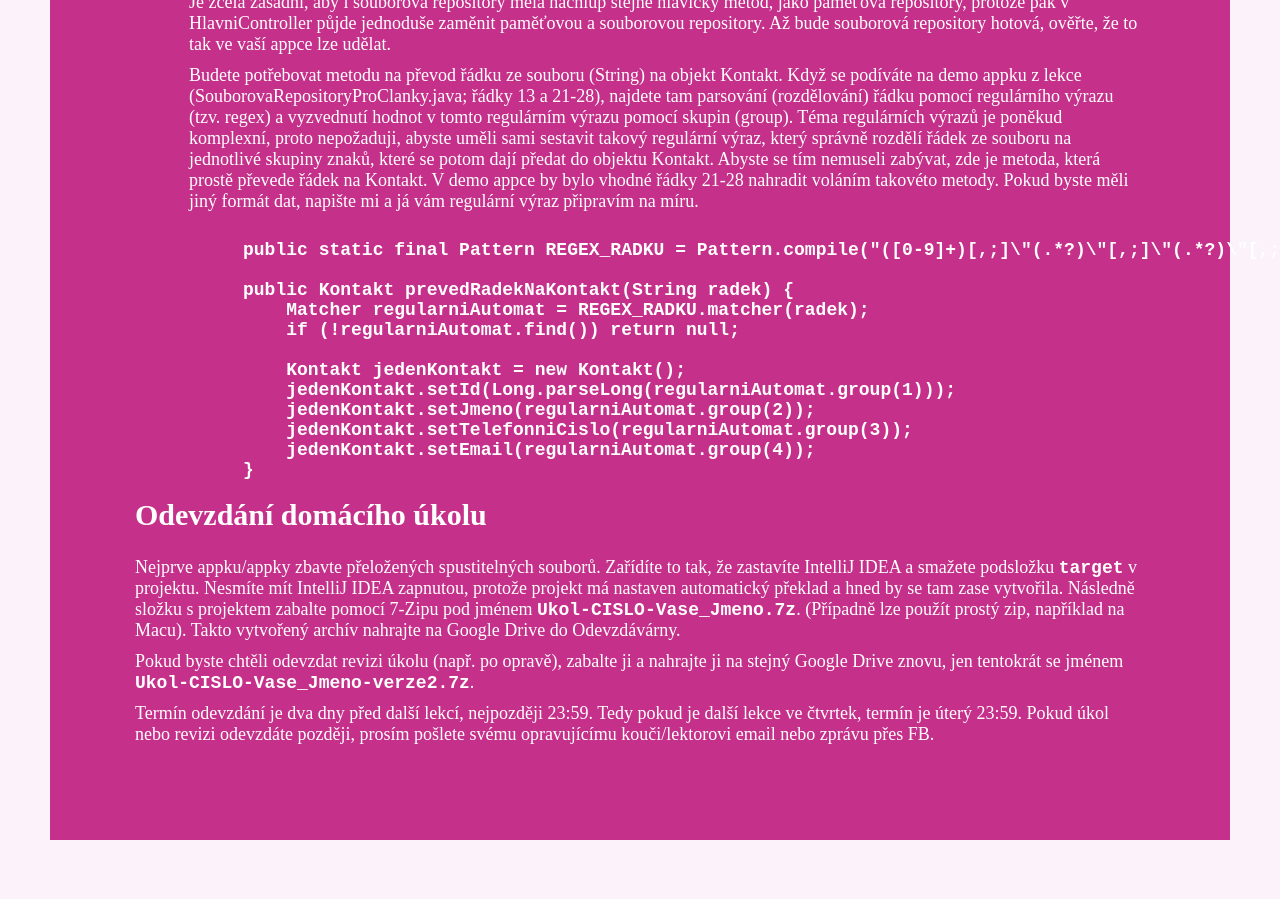
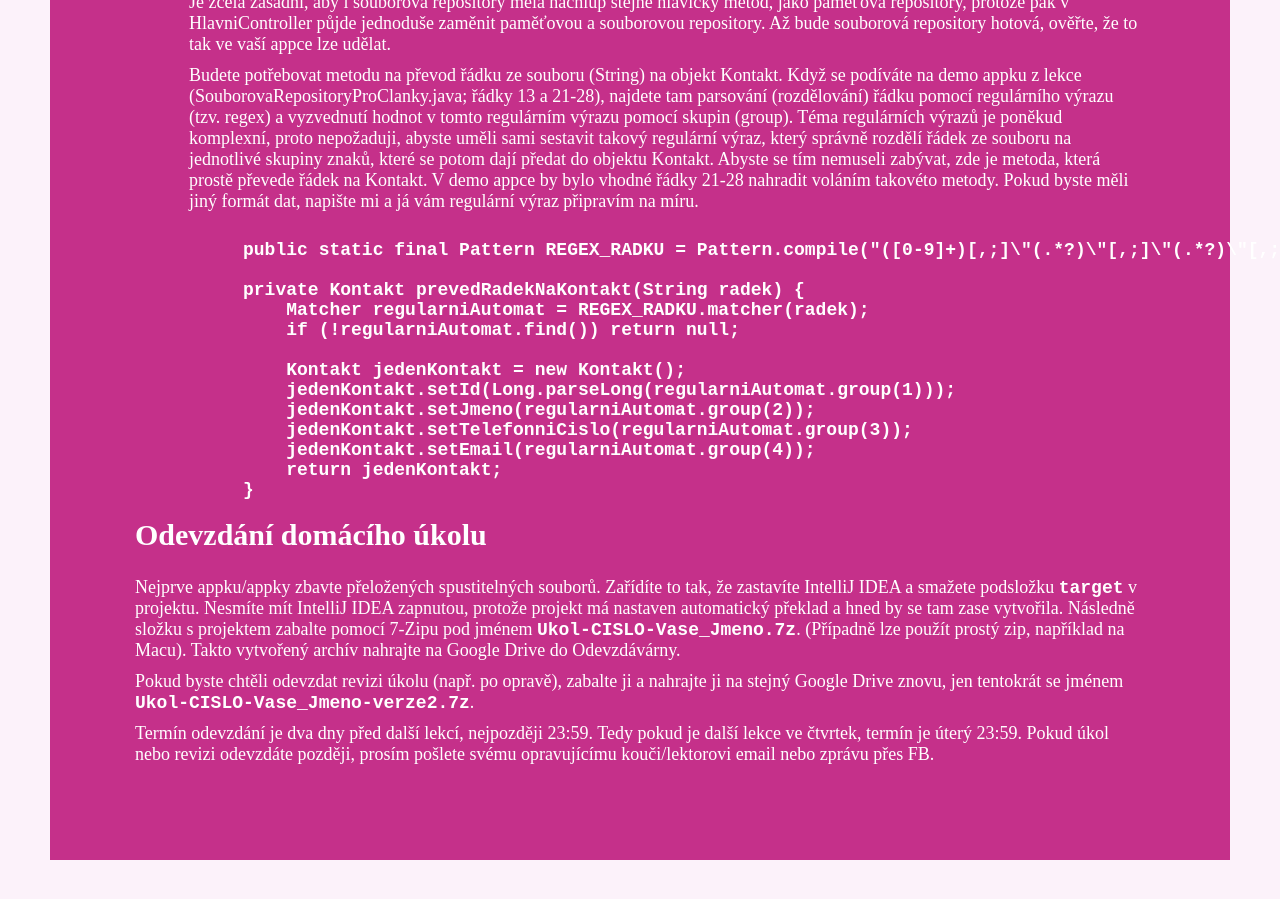
Before and after one commit to czechitas/java-web, a Jekyll site: the page built from docs/2019-jaro/java2/_posts/2019-04-26-lekce08-ukol.md, in a window 1280 px wide and 900 px high, scrolled down 2318 px. Built offline with Jekyll 4.4.1, drawn with Linux system fonts in a browser that asks for light colours.

Commit message:
Ukol 08 fix 05

````diff
--- a/docs/2019-jaro/java2/_posts/2019-04-26-lekce08-ukol.md
+++ b/docs/2019-jaro/java2/_posts/2019-04-26-lekce08-ukol.md
@@ -115,7 +115,7 @@ Stejně tak, pokud nemáte hotovou předchozí domácí úlohu, ale chcete si vy
     ```java
         public static final Pattern REGEX_RADKU = Pattern.compile("([0-9]+)[,;]\"(.*?)\"[,;]\"(.*?)\"[,;]\"(.*?)\"");
 
-        public Kontakt prevedRadekNaKontakt(String radek) {
+        private Kontakt prevedRadekNaKontakt(String radek) {
             Matcher regularniAutomat = REGEX_RADKU.matcher(radek);
             if (!regularniAutomat.find()) return null;
 
@@ -124,6 +124,7 @@ Stejně tak, pokud nemáte hotovou předchozí domácí úlohu, ale chcete si vy
             jedenKontakt.setJmeno(regularniAutomat.group(2));
             jedenKontakt.setTelefonniCislo(regularniAutomat.group(3));
             jedenKontakt.setEmail(regularniAutomat.group(4));
+            return jedenKontakt;
         }
     ```
 
````
